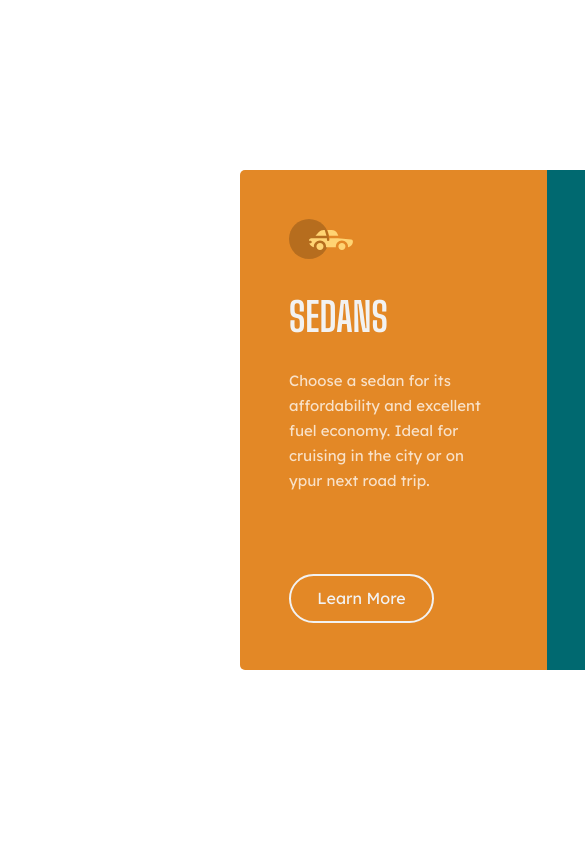
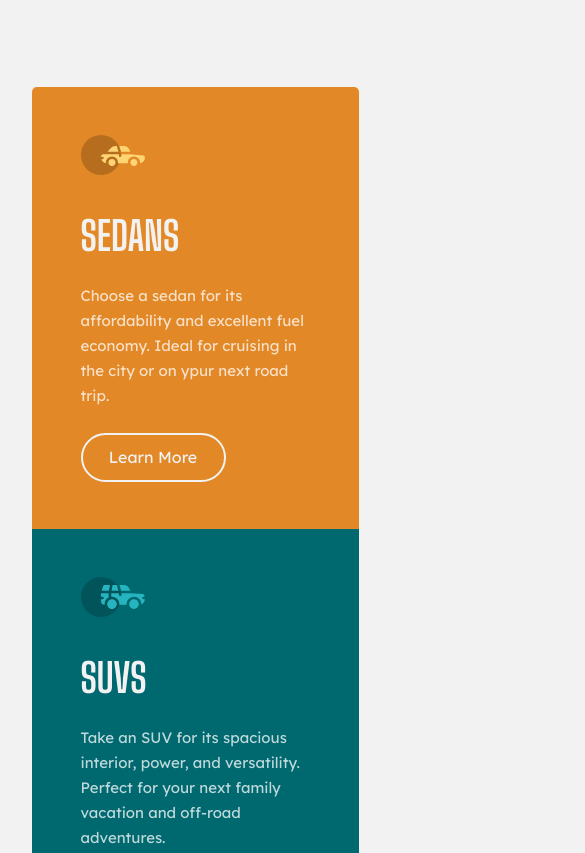
Before and after one commit to sirnet/3-column-preview-card-component, a plain HTML site: page index.html in a window 390 px wide. Shown: the top 853 px of the page, 585 px wide, since content can reach past the window. Drawn offline with Linux system fonts and the light colour scheme.

Commit message:
мобайл версия

```diff
--- a/css/style.css
+++ b/css/style.css
@@ -4,10 +4,11 @@
 */
 
 body {
-    min-width: 1400px;
+    max-width: 1440px;
     height: 100vh;
     font-family: 'Lexend Deca', Arial, sans-serif;
     color: #ffffff;
+    background-color: hsl(0, 0%, 95%);
 }
 
 .container {
@@ -98,3 +99,47 @@ svg {
     background-color: #f2f2f2;
     color:hsl(179, 100%, 13%);
 }
+
+@media (min-width:320px) and (max-width:1023px) {
+    main {
+        min-width: 320px;
+    }
+
+    .container {
+        margin-top: 87px;
+
+    }
+
+    .list {
+        flex-direction: column;
+        height: 100%;
+        width: 327px;
+    }
+
+    .item {
+        width: 327px;
+        height: 442px;
+        box-sizing: border-box;
+    }
+
+    svg {
+        padding: 0;
+        margin-top: 48px;
+        height: 50px;
+    }
+
+    .tittle {
+        box-sizing: border-box;
+        margin-top: 28px;
+        margin-bottom: 2px;
+    }
+
+    .descr {
+        width: 225px;
+        margin-top: 22px;
+    }
+
+    .buttom {
+        margin-top: 10px;
+    }
+}
```
